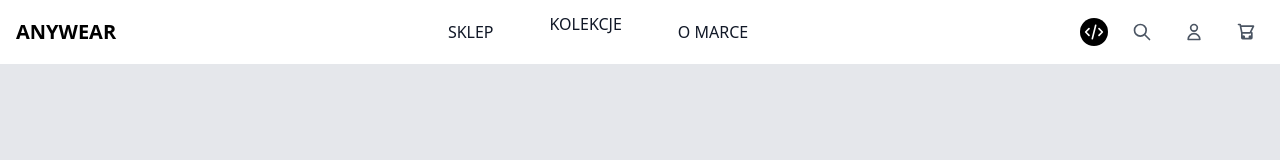
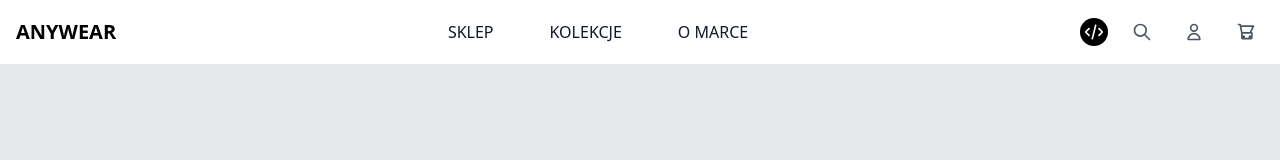
Before and after one commit to waether-the-strm/anywear-wireframe, a React (Vite) app: page / in a window 1280 px wide. Shown: the top 160 px of the page. Built offline with nearby package versions, Linux system fonts and the light colour scheme.

Commit message:
feat: enhance dropdown styling and positioning in Navigation component

```diff
--- a/src/components/Navigation.tsx
+++ b/src/components/Navigation.tsx
@@ -41,11 +41,14 @@ const Navigation = ({
               SKLEP
             </Link>
             {/* Dropdown dla kolekcji */}
-            <div className="relative group">
-              <span className="text-gray-900 hover:text-gray-600 px-3 py-2 font-medium cursor-default">
+            <div className="relative group flex items-center">
+              <span className="text-gray-900 hover:text-gray-600 px-3 py-2 font-medium cursor-default select-none">
                 KOLEKCJE
               </span>
-              <div className="absolute left-0 mt-2 w-48 bg-white border border-gray-200 rounded-md shadow-lg opacity-0 invisible group-hover:opacity-100 group-hover:visible transition-all">
+              <div
+                className="absolute left-1/2 -translate-x-1/2 top-full mt-2 w-56 bg-white border border-gray-200 rounded-md shadow-xl opacity-0 invisible group-hover:opacity-100 group-hover:visible transition-all z-30"
+                style={{ minWidth: '200px' }}
+              >
                 <Link
                   to="/tribal"
                   className="block w-full text-left px-4 py-2 text-sm text-gray-700 hover:bg-gray-100"
```
